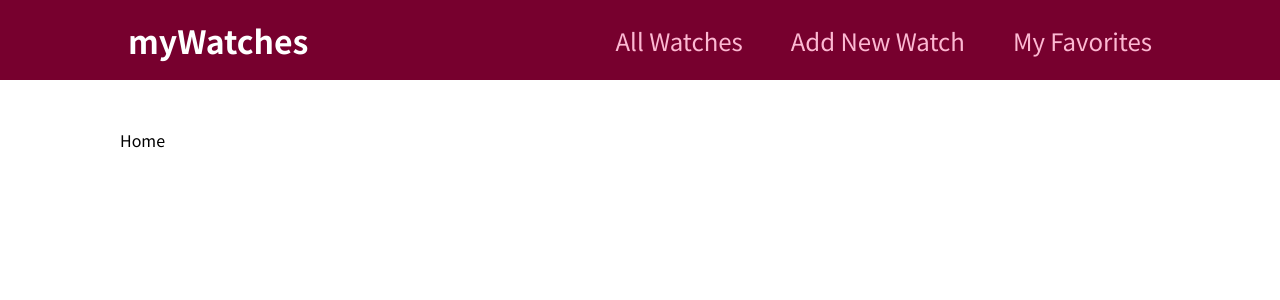
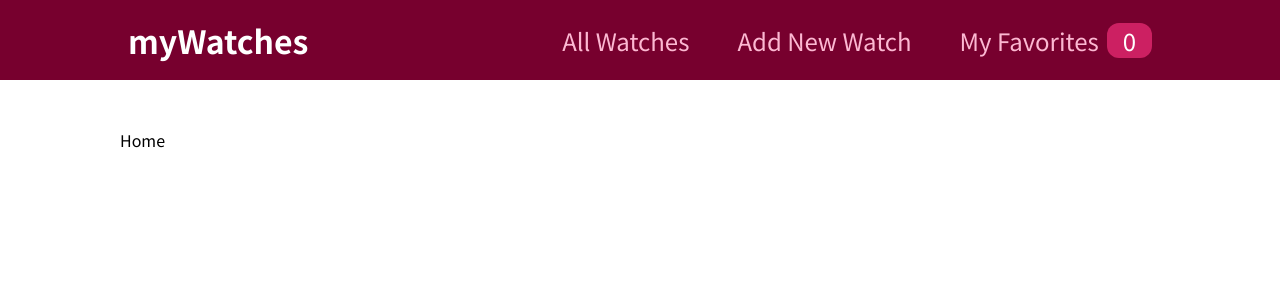
Before and after one commit to jtfreedman/my-app, a React (Create React App) app: page / in a window 1280 px wide. Shown: the top 300 px of the page. Built offline with nearby package versions, Linux system fonts and the light colour scheme.

Commit message:
no fr now

```diff
--- a/src/components/layout/MainNavigation.js
+++ b/src/components/layout/MainNavigation.js
@@ -1,9 +1,13 @@
 import { Link } from 'react-router-dom';
+import { useContext } from 'react';
 
 import classes from './MainNavigation.module.css';
+import FavoritesContext from '../../store/favorites-context';
 
 function MainNavigation()
 {
+    const favContext = useContext(FavoritesContext);
+
     return (
         <header className={classes.header}>
             <div className={classes.logo}>myWatches</div>
@@ -16,7 +20,10 @@
                     <Link to='/new-watch'>Add New Watch</Link>
                 </li>
                 <li>
-                    <Link to='/favorites'>My Favorites</Link>
+                    <Link to='/favorites'>
+                        My Favorites
+                        <span className={classes.badge}>{favContext.total}</span>
+                    </Link>
                 </li>
               </ul>
             </nav>
```
